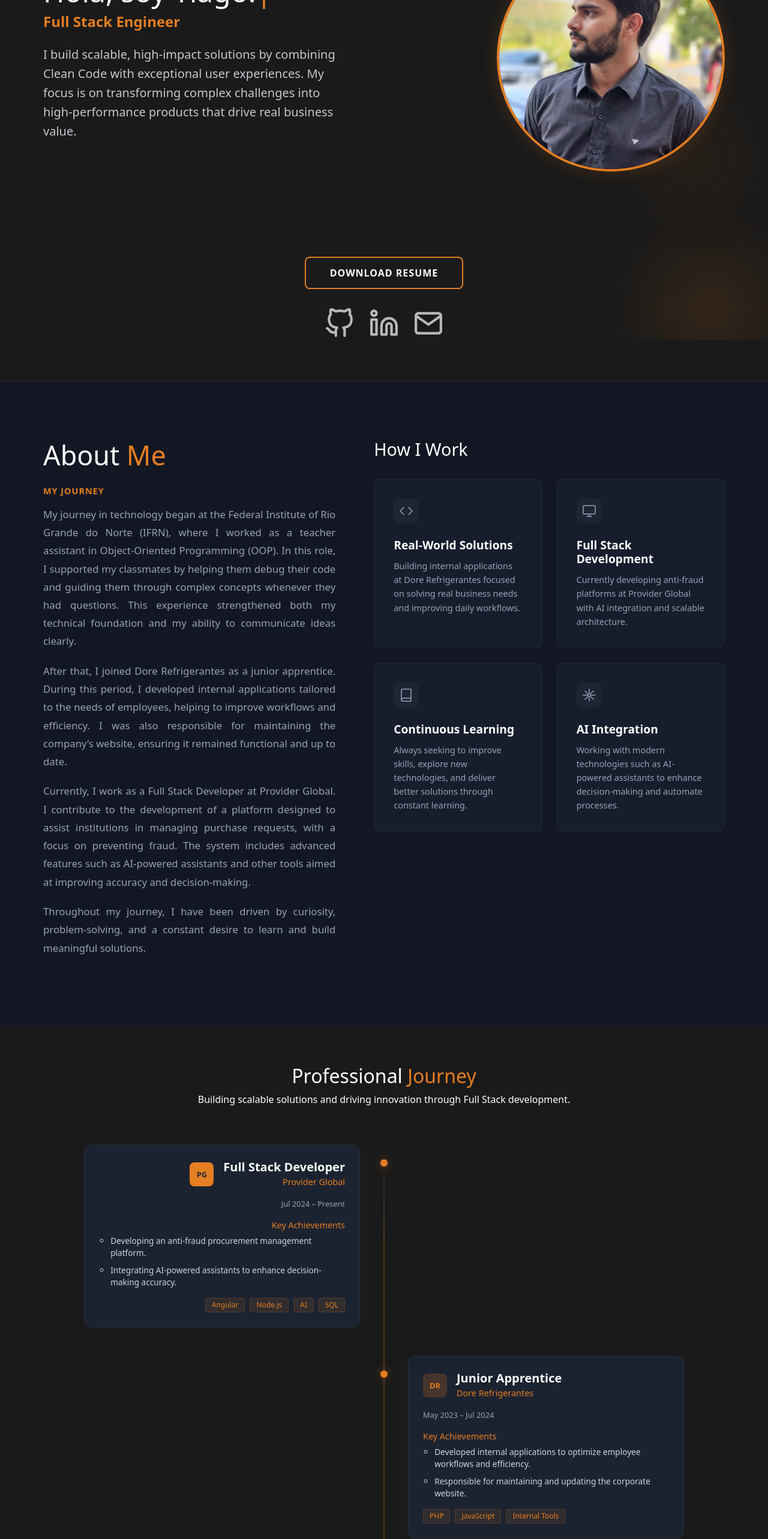
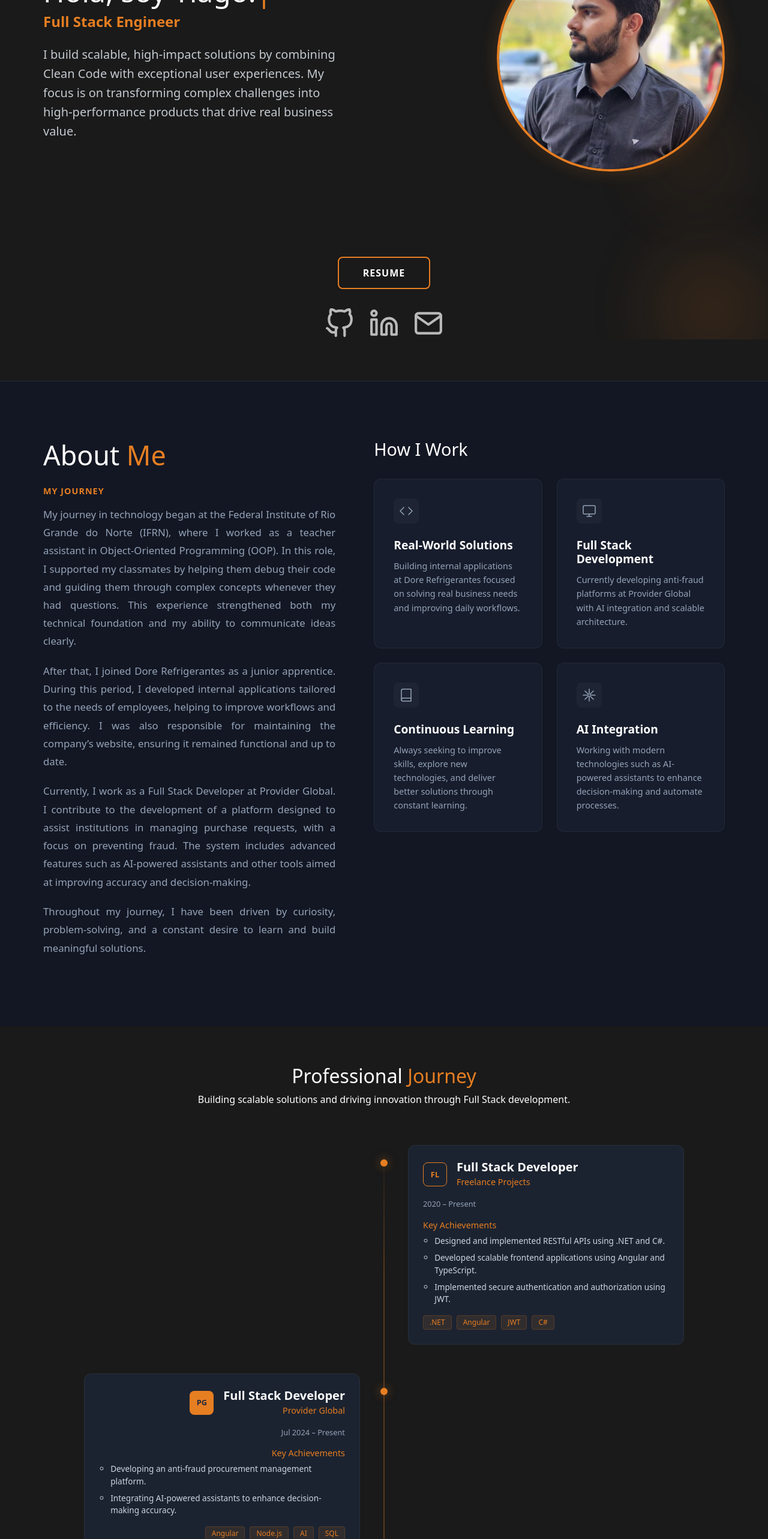
Before and after one commit to tiago-p-s-d/portfolio, an Angular app: page / in a window 1280 px wide. Shown: the part 234-2800 px from the top of the page at 60% size. Built offline with nearby package versions, Linux system fonts and the light colour scheme.

Commit message:
Small changes

```diff
--- a/src/app/components/home/home.html
+++ b/src/app/components/home/home.html
@@ -13,8 +13,8 @@
     </div>
 
     <div class="socials">
-        <a href="assets/Tiago Peixoto - en.pdf" download="Tiago_Peixoto_Resume" class="cv-button">
-            Download Resume
+        <a href="https://drive.google.com/file/d/17jPCE7DSzJVFCW7KJL1JYECxfDUNIbgW/view?usp=sharing" download="Tiago_Peixoto_Resume" class="cv-button">
+            Resume
         </a>
 
         <div class="icons-wrapper">
--- a/src/app/components/professional-journey/professional-journey.html
+++ b/src/app/components/professional-journey/professional-journey.html
@@ -5,6 +5,32 @@
   </div>
 
   <div class="timeline-main">
+
+    <div class="timeline-item right">
+      <div class="dot"></div>
+      <div class="timeline-card">
+        <div class="card-header">
+          <div class="logo-placeholder rust-outline">FL</div>
+          <div>
+            <h5>Full Stack Developer</h5>
+            <span class="company">Freelance Projects</span>
+          </div>
+        </div>
+        <p class="date">2020 – Present</p>
+        <div class="achievements">
+          <h6>Key Achievements</h6>
+          <ul>
+            <li>Designed and implemented RESTful APIs using .NET and C#.</li>
+            <li>Developed scalable frontend applications using Angular and TypeScript.</li>
+            <li>Implemented secure authentication and authorization using JWT.</li>
+          </ul>
+        </div>
+        <div class="tech-stack">
+          <span>.NET</span> <span>Angular</span> <span>JWT</span> <span>C#</span>
+        </div>
+      </div>
+    </div>
+
     <div class="timeline-item left">
       <div class="dot"></div>
       <div class="timeline-card">
@@ -43,12 +69,12 @@
         <div class="achievements">
           <h6>Key Achievements</h6>
           <ul>
-            <li>Developed internal applications to optimize employee workflows and efficiency.</li>
-            <li>Responsible for maintaining and updating the corporate website.</li>
+            <li>Developed internal applications to optimize workflows and efficiency.</li>
+            <li>Maintained and updated the corporate website.</li>
           </ul>
         </div>
         <div class="tech-stack">
-          <span>PHP</span> <span>JavaScript</span> <span>Internal Tools</span>
+          <span>PHP</span> <span>JavaScript</span> <span>MySQL</span>
         </div>
       </div>
     </div>
@@ -68,7 +94,7 @@
           <h6>Key Achievements</h6>
           <ul>
             <li>Mentored students in Object-Oriented Programming (OOP) concepts.</li>
-            <li>Assisted in debugging code and clarifying complex software architecture logic.</li>
+            <li>Assisted in debugging and software architecture logic.</li>
           </ul>
         </div>
         <div class="tech-stack">
```
